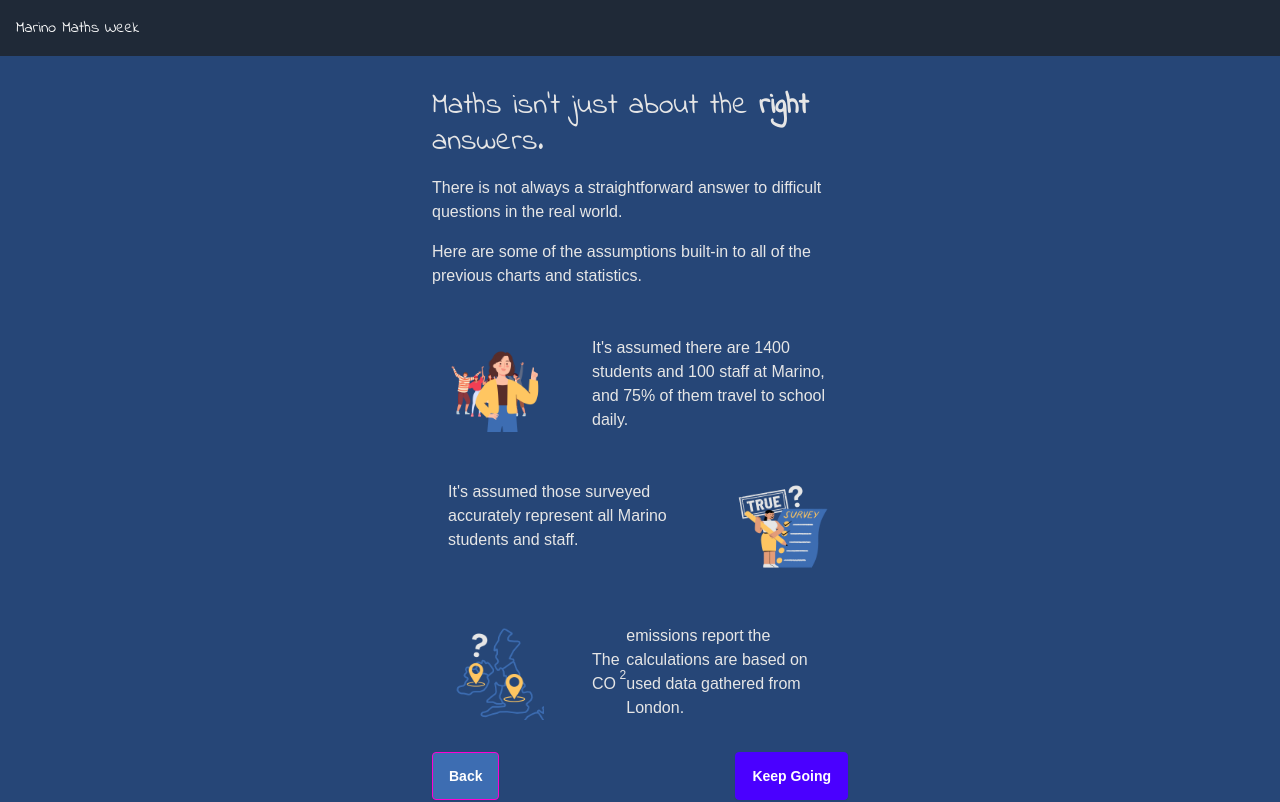
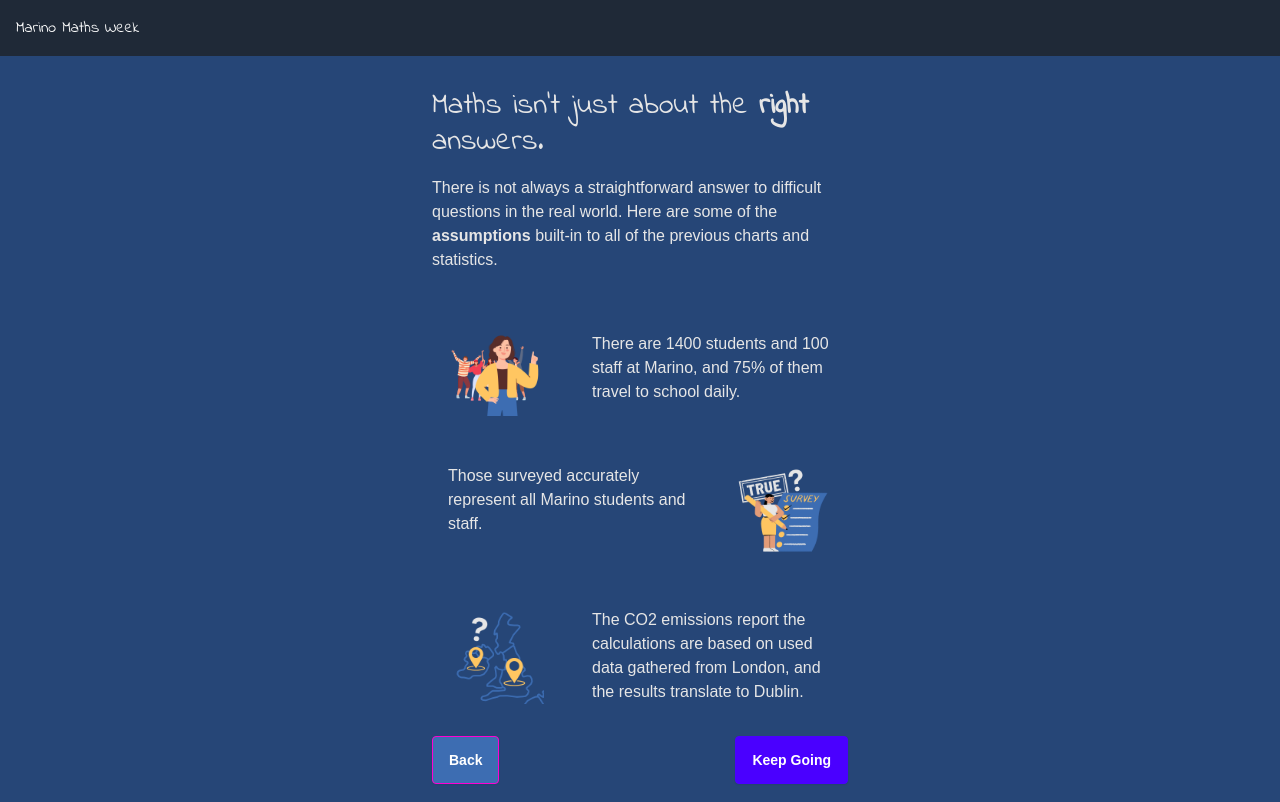
Before and after one commit to jporcenaluk/marino-app, a React (Vite) app in the folder emissions-app/frontend/: page /story/3 in a window 1280 px wide. Shown: the top 802 px of the page. Built offline with nearby package versions, Linux system fonts and the light colour scheme; a web font is replaced by a local one.

Commit message:
cleaning up story answers

```diff
--- a/emissions-app/frontend/src/pages/story/Story03Answers.tsx
+++ b/emissions-app/frontend/src/pages/story/Story03Answers.tsx
@@ -33,18 +33,17 @@ function Story03Answers() {
         <div className="p-4 max-w-md mx-auto">
             <section className="mb-8">
                 <h2 className="text-md text-3xl mb-4">Maths isn't just about the <span className="font-black">right</span> answers.</h2>
-                <p className="mb-4">There is not always a straightforward answer to difficult questions in the real world.</p>
-                <p>Here are some of the assumptions built-in to all of the previous charts and statistics.</p>
+                <p className="mb-4">There is not always a straightforward answer to difficult questions in the real world. Here are some of the <span className="font-bold">assumptions</span> built-in to all of the previous charts and statistics.</p>
             </section>
             <section className="grid grid-cols-3 gap-4">
                 <div className="col-span-1 p-4">
                     <img src={people} alt="How accurate is the estimation of the number of people who commute?" className="w-24 sm:w-32 md:w-48" />
                 </div>
                 <div className="col-span-2 p-4 flex items-center justify-center">
-                    It's assumed there are 1400 students and 100 staff at Marino, and 75% of them travel to school daily.
+                    There are 1400 students and 100 staff at Marino, and 75% of them travel to school daily.
                 </div>
                 <div className="col-span-2 p-4">
-                    It's assumed those surveyed accurately represent all Marino students and staff.
+                    Those surveyed accurately represent all Marino students and staff.
                 </div>
                 <div className="col-span-1 p-4 flex items-center justify-center">
                     <img src={surveyTrueFalse} alt="Are surveys accurate?" className="w-24 sm:w-32 md:w-48" />
@@ -53,7 +52,7 @@ function Story03Answers() {
                     <img src={ukIrelandTranslate} alt="Does data from London translate to Dublin?" className="w-24 sm:w-32 md:w-48" />
                 </div>
                 <div className="col-span-2 p-4 flex items-center justify-center">
-                    The CO<sub>2</sub> emissions report the calculations are based on used data gathered from London.
+                    The CO2 emissions report the calculations are based on used data gathered from London, and the results translate to Dublin.
                 </div>
             </section>
             <div className="flex justify-between">
```
